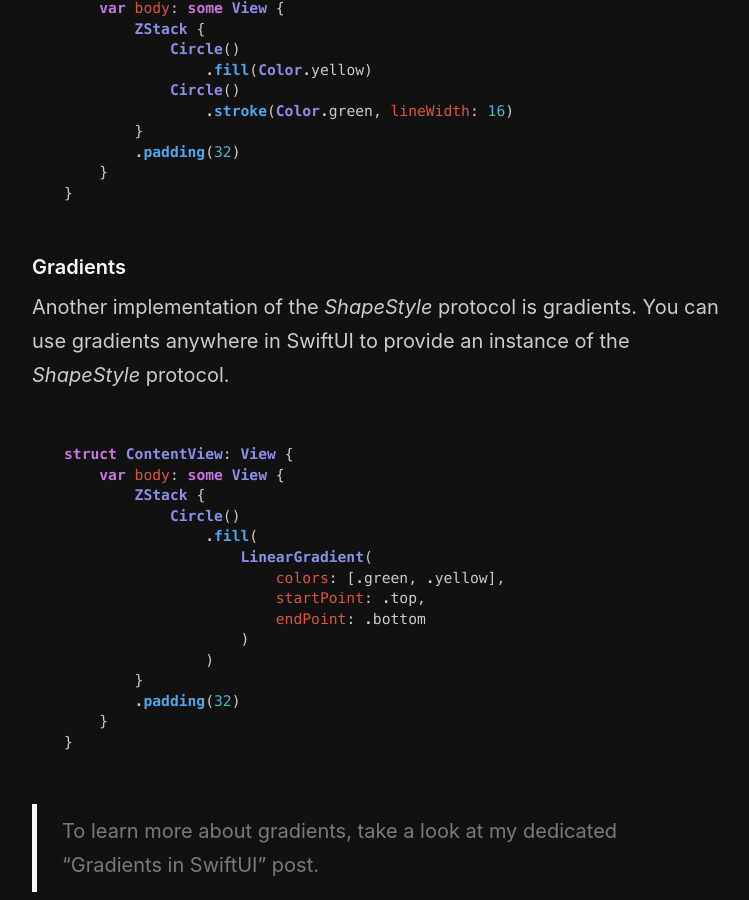
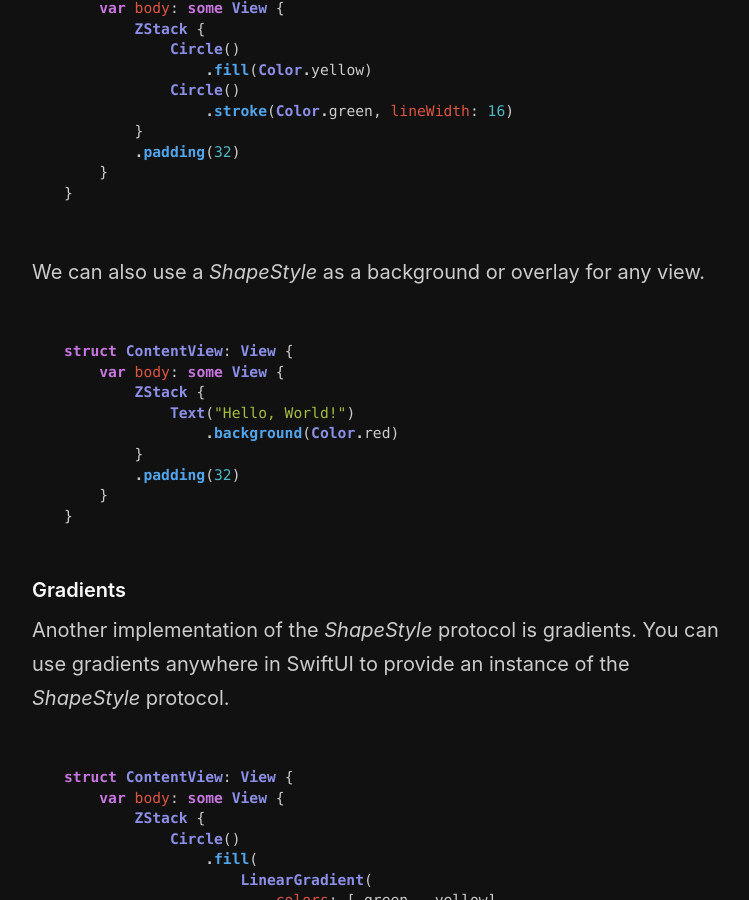
Before and after one commit to mecid/mecid.github.io, a Jekyll site: the page built from _posts/2021-11-17-the-many-faces-of-shapestyle-in-swiftui.md, in a window 1280 px wide and 900 px high, scrolled down 711 px. Shown: the whole window, without its empty margins (258-1007 px from the left). Built offline with Jekyll 4.4.1, drawn with Linux system fonts in a browser that asks for light colours.

Commit message:
shape style post updated

````diff
--- a/_posts/2021-11-17-the-many-faces-of-shapestyle-in-swiftui.md
+++ b/_posts/2021-11-17-the-many-faces-of-shapestyle-in-swiftui.md
@@ -18,6 +18,20 @@ struct ContentView: View {
                 .fill(Color.yellow)
             Circle()
                 .stroke(Color.green, lineWidth: 16)
+        }
+        .padding(32)
+    }
+}
+```
+
+We can also use a *ShapeStyle* as a background or overlay for any view.
+
+```swift
+struct ContentView: View {
+    var body: some View {
+        ZStack {
+            Text("Hello, World!")
+                .background(Color.red)
         }
         .padding(32)
     }
````
